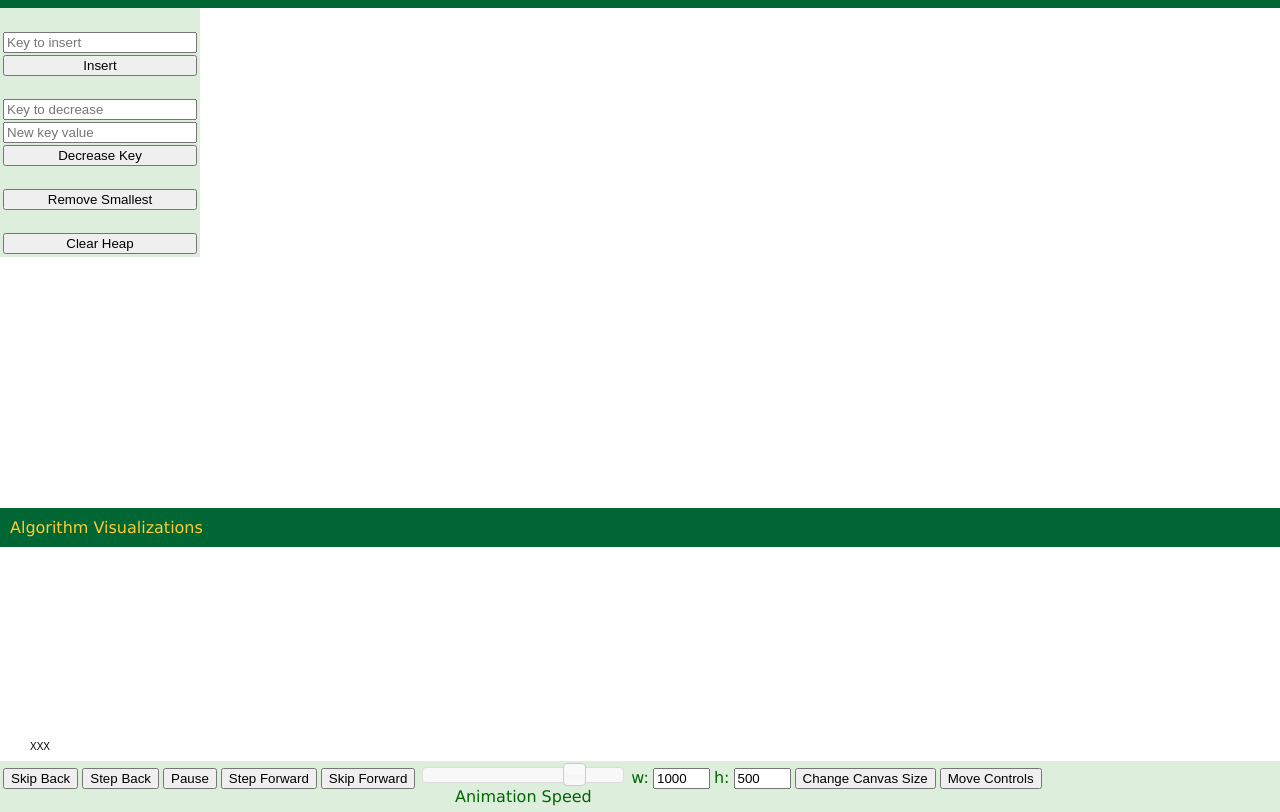
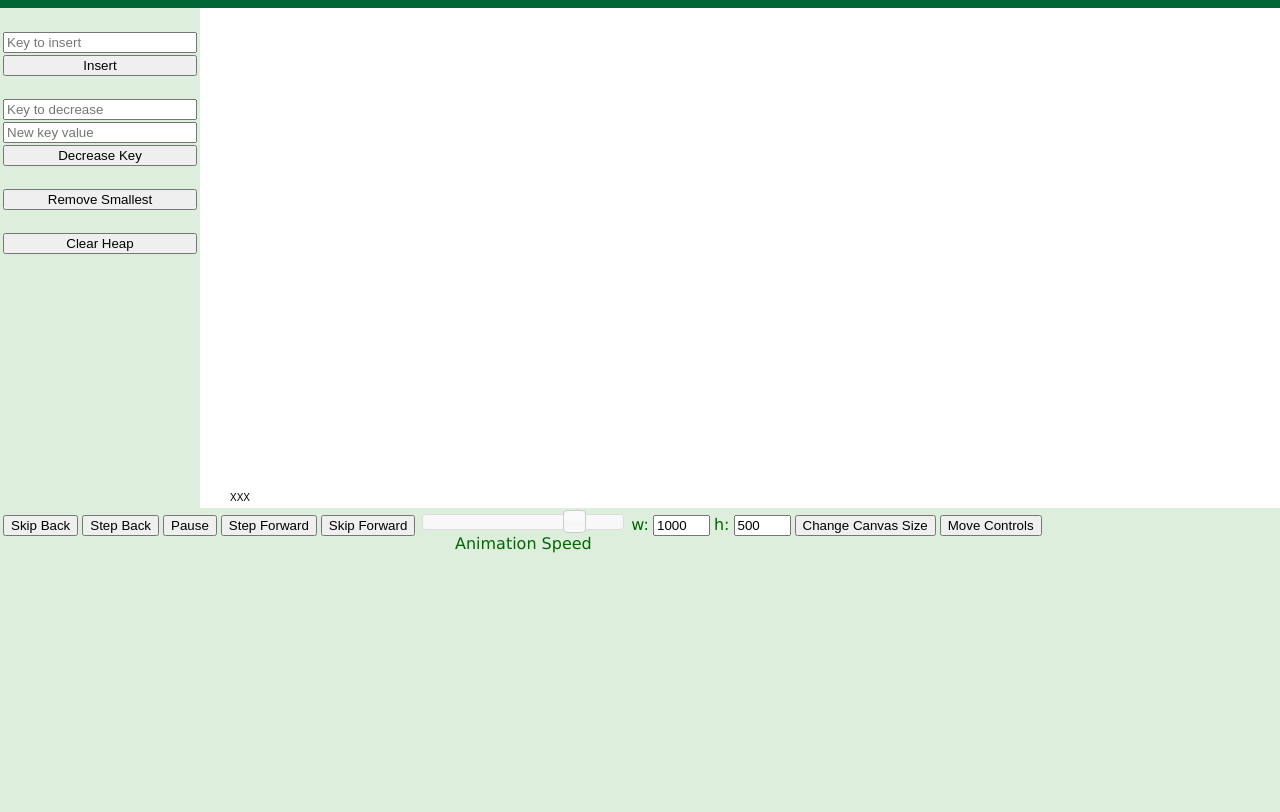
Before and after one commit to ch-plattner/quake-heaps-visualizations, a plain HTML site: page index.html in a window 1280 px wide. Shown: the part 50-862 px from the top of the page. After the commit the page ends 800 px from the top, so only its background shows below. Drawn offline with Linux system fonts and the light colour scheme; files whose address does not match are found by name.

Commit message:
Copy new quakeheaps html into github main page

```diff
--- a/index.html
+++ b/index.html
@@ -1,5 +1,5 @@
 <!DOCTYPE html>
-<html>
+<html style="background-color:#DDEEDD">
 	<head>
 
 		<title>
@@ -9,7 +9,7 @@
 		<!-- css sheet for how the page is laid out -->
 
 		<link rel="stylesheet" href="JavascriptVisualRelease/visualizationPageStyle.css">
-
+<link rel="stylesheet" href="https://use.fontawesome.com/releases/v5.7.0/css/all.css" integrity="sha384-lZN37f5QGtY3VHgisS14W3ExzMWZxybE1SJSEsQp9S+oqd12jhcu+A56Ebc1zFSJ" crossorigin="anonymous">
 
 		<!-- jqueury stuff.  Only used for the animation speed slider. -->
 		<link rel="stylesheet" href="JavascriptVisualRelease/ThirdParty/jquery-ui-1.8.11.custom.css">
@@ -36,7 +36,7 @@
 	 </head>
 
 	<body onload="init();" class="VisualizationMainPage">
-
+		<div class="topContain">
 			<div id = "container">
 
 				<div id="header">
@@ -44,7 +44,7 @@
 				</div>
 
 				<div = id = "mainContent">
-
+					<div id="zzzzzzz">
 						<div id = "algoControlSection">
 							<!-- Table for buttons to control specific animation (insert/find/etc) -->
 							<!-- (filled in by javascript code specific to the animtion) -->
@@ -54,20 +54,21 @@
 							<!-- Drawing canvas where all animation is done.  Note:  can be resized in code -->
 
 						<canvas id="canvas" width="1000" height="500"></canvas>
+					</div>
 
 					<div id = "generalAnimationControlSection">
 						<!-- Table for buttons to control general animation (play/pause/undo/etc) ->
 						<!-- (filled in by javascript code, specifically AnimationMain.js)  -->
-
 						<table id="GeneralAnimationControls">  </table>
 					</div>
 
 				</div> <!-- mainContent -->
 
 				<div id="footer">
-				<p><a href="JavascriptVisualRelease/Algorithms.html">Algorithm Visualizations</a></p>
+					<!-- <p><a href="Algorithms.html">Algorithm Visualizations</a></p> -->
 				</div>
 
 			</div><!-- container -->
+		</div>
 	</body>
 </html>
```
Lines whose indentation alone changed are shown as unchanged.
